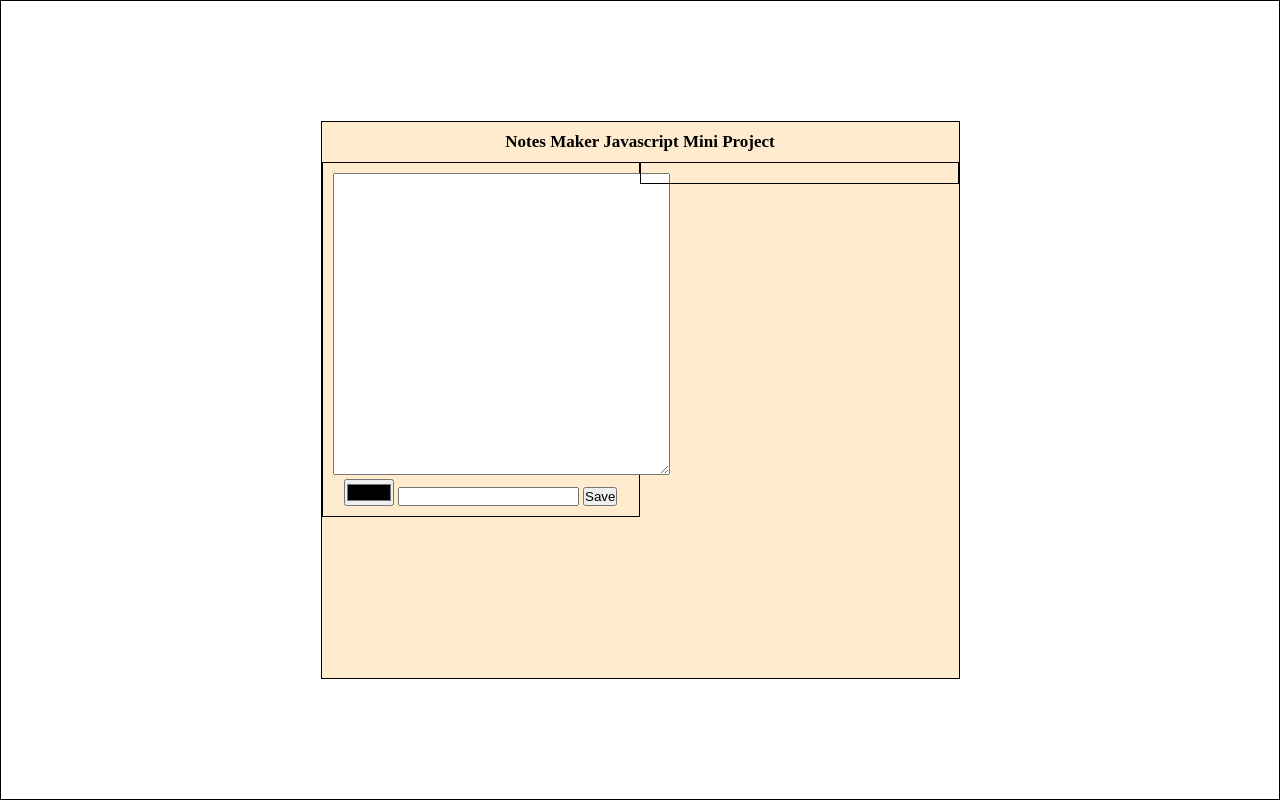
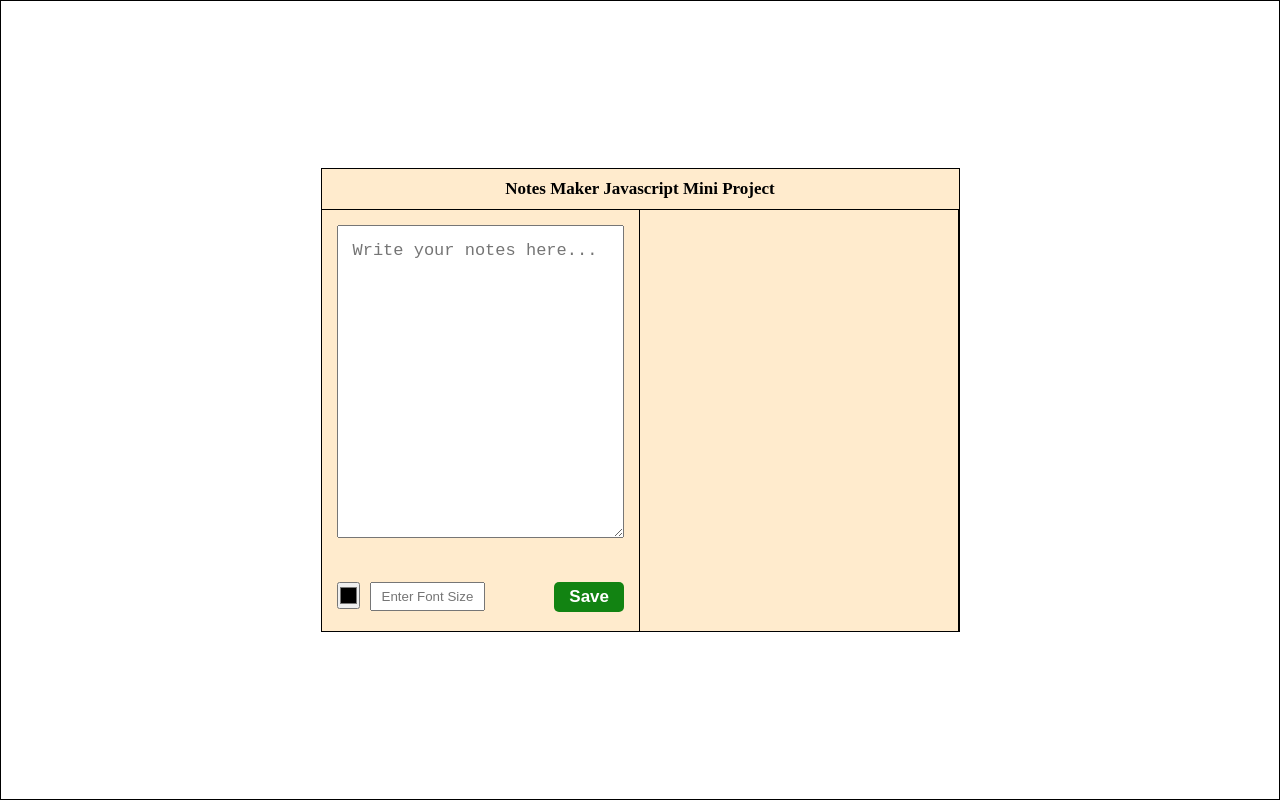
Before and after one commit to Jitendra2027/Notes-Maker-Using-Javascript, a plain HTML site: page index.html in a window 1280 px wide. Drawn offline with Linux system fonts and the light colour scheme.

Commit message:
interface improved

```diff
--- a/index.html
+++ b/index.html
@@ -13,10 +13,10 @@
             <h1>Notes Maker Javascript Mini Project</h1>
             <div id="d_flex">
                 <div class="main">
-                    <textarea name="notes" id="notes" cols="40" rows="20"></textarea>
-                    <div>
-                        <input type="color" name="" id="">
-                        <input type="text">
+                    <textarea name="notes" id="notes" cols="20" rows="15" placeholder="Write your notes here..."></textarea>
+                    <div id="bottom">
+                        <input type="color" name="color" id="color">
+                        <input type="text" id="fontSize" name="fontSize" placeholder="Enter Font Size">
                         <button>Save</button>
                     </div>
                 </div>
--- a/main.css
+++ b/main.css
@@ -12,7 +12,7 @@
     align-items: center;
 }
 .container .container-box{
-    height: 70%;
+    height: auto;
     width: 50%;
     border: 1px solid black;
     background-color: blanchedalmond;
@@ -26,9 +26,41 @@
     display: flex;
     text-align: center;
 }
+.container .container-box #d_flex textarea{
+    width: 100%;
+    height: 80%;
+    padding: 15px;
+    font-size: 17px;
+    margin-bottom: 40px;
+}
+.container .container-box #d_flex input[type="color"]{
+    width: 8%;
+    float: left;
+    margin-right: 10px;
+}
+.container .container-box #d_flex input[type="text"]{
+    padding: 5px 10px;
+    float: left;
+    width: 40%;
+}
+.container .container-box #d_flex button{
+    padding: 5px 15px;
+    background-color: rgb(18, 131, 18);
+    color: white;
+    float: right;
+    font-size: 17px;
+    font-weight: 600;
+    outline: none;
+    border-radius: 5px;
+    border: none;
+    cursor: pointer;
+}
 .container .container-box .main{
-    padding: 10px;
-    border: 1px solid black;
+    padding: 15px;
+    /* border: 1px solid black; */
+    border-right: 1px solid black;
+    border-top: 1px solid black;
+    border-collapse: collapse;
     width: 50%;
-    height: 100%;
+    height: auto;
 }
```
